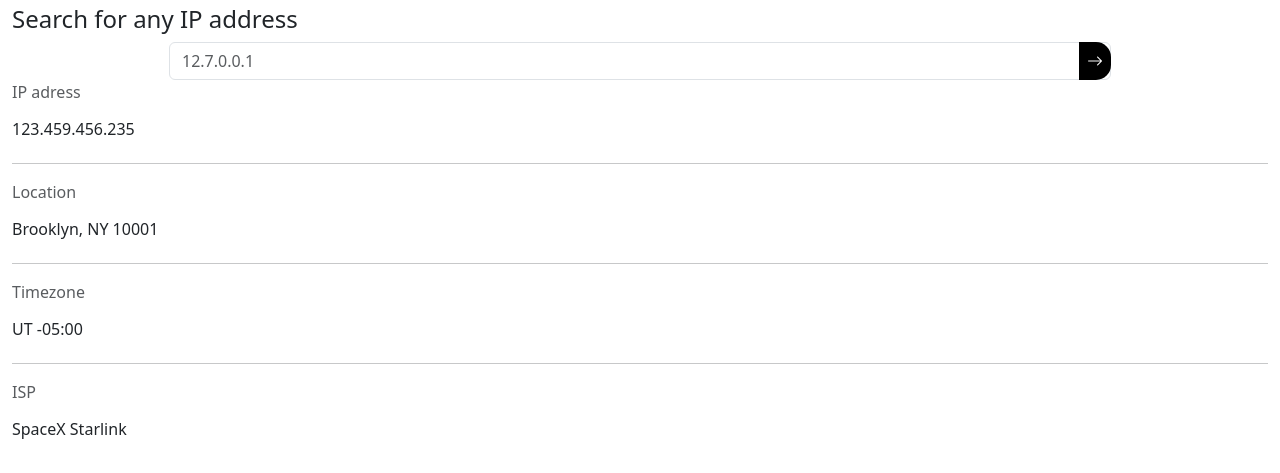
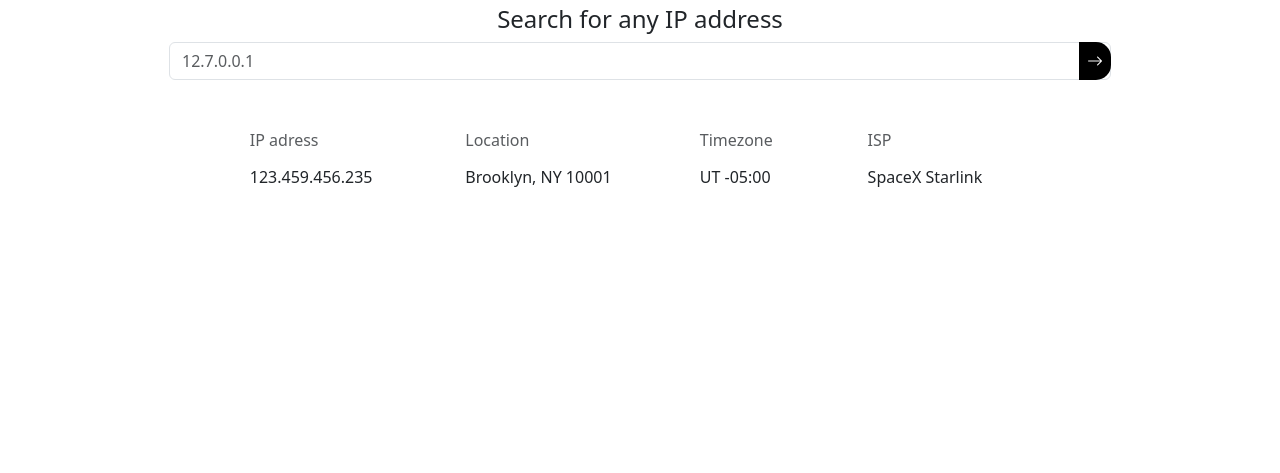
Before and after one commit to tmchuynh/IP-Tracker, a website: page index.html in a window 1280 px wide. Shown: the part 51-524 px from the top of the page. Drawn offline with nearby package versions, Linux system fonts and the light colour scheme.

Commit message:
format divs

```diff
--- a/index.html
+++ b/index.html
@@ -23,7 +23,7 @@
         </div>
     </nav>
 
-    <section class="container-fluid">
+    <section class="container-fluid text-center">
         <h4>Search for any IP address</h4>
         <div class="input-section">
             <input type="text" class="form-control" placeholder="12.7.0.0.1">
@@ -34,17 +34,14 @@
                 <p class="text-muted">IP adress</p>
                 <h6>123.459.456.235</h6>
             </div>
-            <hr>
             <div class="row">
                 <p class="text-muted">Location</p>
                 <h6>Brooklyn, NY 10001</h6>
             </div>
-            <hr>
             <div class="row">
                 <p class="text-muted">Timezone</p>
                 <h6>UT -05:00</h6>
             </div>
-            <hr>
             <div class="row">
                 <p class="text-muted">ISP</p>
                 <h6>SpaceX Starlink</h6>
--- a/public/scss/main.scss
+++ b/public/scss/main.scss
@@ -28,3 +28,10 @@
         width: 2rem;
     }
 }
+
+.display-section {
+    display: flex;
+    justify-content: center;
+    text-align: start;
+    padding: 3rem;
+}
```
Also changed, not shown: public/css/main.css.
